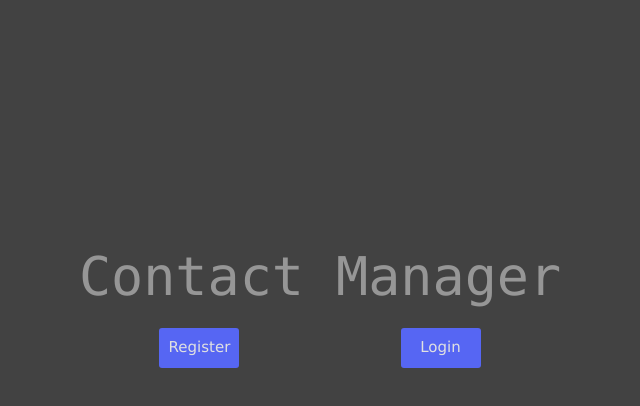
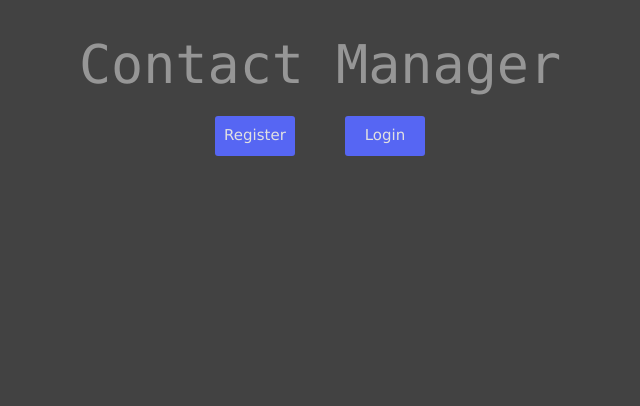
Before and after one commit to wallacetyler/Contact-Manager, a React (Create React App) app: page / in a window 1280 px wide. Shown: the top 406 px of the page, without its empty margins (320-960 px from the left). Built offline with nearby package versions, Linux system fonts and the light colour scheme.

Commit message:
updated the looks

```diff
--- a/src/components/layout/Landing.js
+++ b/src/components/layout/Landing.js
@@ -4,8 +4,7 @@ import { Link } from "react-router-dom";
 class Landing extends Component {
   render() {
     return (
-      <div style={{ height: "75vh" }} className="container valign-wrapper">
-        <div className="row">
+      <div style={{ height: "75vh" }}>
           <div className="col s12 center-align">
 			<header>
 				<h2>
@@ -13,7 +12,7 @@ class Landing extends Component {
 				</h2>
 			</header>
 
-            <div className="col s6">
+            <div align="center">
 				<Link to="/register"
 					style={{
 						color: "#e1e1e1",
@@ -25,9 +24,7 @@ class Landing extends Component {
 						<span>Register</span>
 					</button>
 				</Link>
-            </div>
 
-            <div className="col s6">
               <Link to="/login"
 					style={{
 						color: "#e1e1e1",
@@ -35,12 +32,12 @@ class Landing extends Component {
 						cursor: "pointer",
 						fontFamily: "Century Gothic, CenturyGothic, Geneva, AppleGothic, sans-serif",
 					}}>
-					<button>
+					<button style={{ marginLeft: "50px" }}>
 						<span>Login</span>
 					</button>
 				</Link>
             </div>
-          </div>
+
           </div>
       </div>
     );
```
Lines whose indentation alone changed are shown as unchanged.
